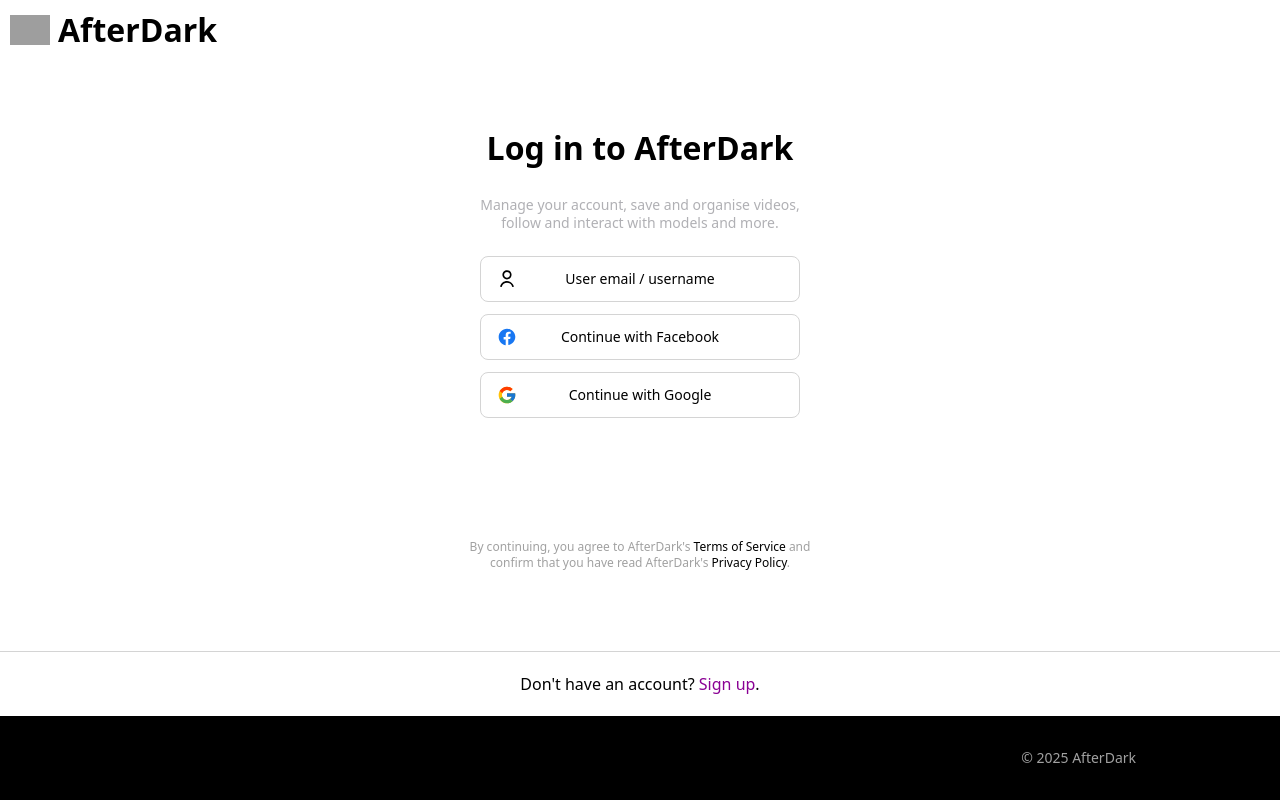
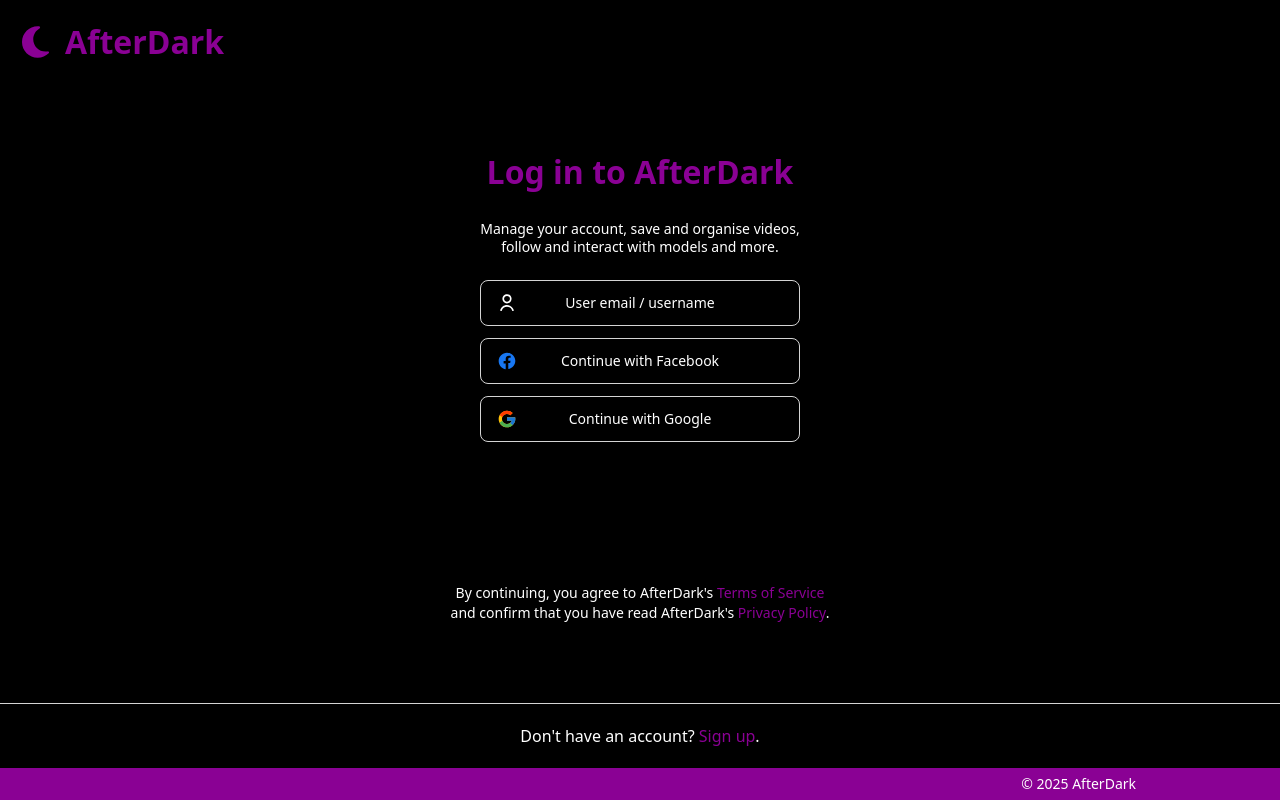
Before and after one commit to pft-jason/after-dark, a Django app: page /auth/ in a window 1280 px wide. Run offline with Django 5.2, Linux system fonts and the light colour scheme; grey boxes are pictures that could not be loaded.

Commit message:
Refactor authentication templates and styles for improved UI consistency and accessibility

```diff
--- a/AUTH/templates/AUTH/auth_home.html
+++ b/AUTH/templates/AUTH/auth_home.html
@@ -5,20 +5,20 @@
     {% include 'AUTH/includes/auth_header.html' %}
     <main>
         <div class="max-w-xs mx-auto text-center pt-16">
-            <h1 class="pb-6">Log in to AfterDark</h1>
-            <p class="text-[#16182357] leading-4.5 text-sm pb-6">
+            <h1 class="pb-6 text-primary">Log in to AfterDark</h1>
+            <p class="leading-4.5 text-sm pb-6">
                 Manage your account, save and organise videos, follow and interact with models and more.
             </p>
             <div class="flex flex-col gap-3">
-                <a href="{% url 'email_login' %}" class="relative block p-3 rounded-lg border border-neutral-300 hover:bg-neutral-100 text-center font-medium text-sm">
+                <a href="{% url 'email_login' %}" class="login-type-button">
                     <div class="w-5 h-5 absolute left-4">
                         <svg viewBox="0 0 48 48">
-                            <path d="M24.0003 7C20.1343 7 17.0003 10.134 17.0003 14C17.0003 17.866 20.1343 21 24.0003 21C27.8663 21 31.0003 17.866 31.0003 14C31.0003 10.134 27.8663 7 24.0003 7ZM13.0003 14C13.0003 7.92487 17.9252 3 24.0003 3C30.0755 3 35.0003 7.92487 35.0003 14C35.0003 20.0751 30.0755 25 24.0003 25C17.9252 25 13.0003 20.0751 13.0003 14ZM24.0003 33C18.0615 33 13.0493 36.9841 11.4972 42.4262C11.3457 42.9573 10.8217 43.3088 10.2804 43.1989L8.32038 42.8011C7.77914 42.6912 7.4266 42.1618 7.5683 41.628C9.49821 34.358 16.1215 29 24.0003 29C31.8792 29 38.5025 34.358 40.4324 41.628C40.5741 42.1618 40.2215 42.6912 39.6803 42.8011L37.7203 43.1989C37.179 43.3088 36.6549 42.9573 36.5035 42.4262C34.9514 36.9841 29.9391 33 24.0003 33Z"></path>
+                            <path fill="currentColor" d="M24.0003 7C20.1343 7 17.0003 10.134 17.0003 14C17.0003 17.866 20.1343 21 24.0003 21C27.8663 21 31.0003 17.866 31.0003 14C31.0003 10.134 27.8663 7 24.0003 7ZM13.0003 14C13.0003 7.92487 17.9252 3 24.0003 3C30.0755 3 35.0003 7.92487 35.0003 14C35.0003 20.0751 30.0755 25 24.0003 25C17.9252 25 13.0003 20.0751 13.0003 14ZM24.0003 33C18.0615 33 13.0493 36.9841 11.4972 42.4262C11.3457 42.9573 10.8217 43.3088 10.2804 43.1989L8.32038 42.8011C7.77914 42.6912 7.4266 42.1618 7.5683 41.628C9.49821 34.358 16.1215 29 24.0003 29C31.8792 29 38.5025 34.358 40.4324 41.628C40.5741 42.1618 40.2215 42.6912 39.6803 42.8011L37.7203 43.1989C37.179 43.3088 36.6549 42.9573 36.5035 42.4262C34.9514 36.9841 29.9391 33 24.0003 33Z"></path>
                         </svg>
                     </div>
                     <p>User email / username</p>
                 </a>
-                <a href="" class="relative block p-3 rounded-lg border border-neutral-300 hover:bg-neutral-100 text-center font-medium text-sm">
+                <a href="" class="login-type-button">
                     <div class="w-5 h-5 absolute left-4">
                         <svg viewBox="0 0 24 24">
                             <path fill="#1877F2" d="M22 12.07C22 6.48 17.52 2 12 2S2 6.48 2 12.07c0 5.02 3.66 9.18 8.44 9.93v-7.03h-2.5v-2.9h2.5V9.41c0-2.46 1.49-3.82 3.74-3.82 1.08 0 2.2.19 2.2.19v2.42h-1.24c-1.22 0-1.6.76-1.6 1.54v1.84h2.72l-.44 2.9h-2.28v7.03c4.78-.75 8.44-4.91 8.44-9.93z"/>
@@ -26,7 +26,7 @@
                     </div>
                     <p>Continue with Facebook</p>
                 </a>
-                <a href="" class="relative block p-3 rounded-lg border border-neutral-300 hover:bg-neutral-100 text-center font-medium text-sm">
+                <a href="" class="login-type-button">
                     <div class="w-5 h-5 absolute left-4">
                         <svg viewBox="0 0 48 48">
                             <path fill="#FFC107" d="M43.611,20.083H42V20H24v8h11.303c-1.649,4.657-6.08,8-11.303,8c-6.627,0-12-5.373-12-12c0-6.627,5.373-12,12-12c3.059,0,5.842,1.154,7.961,3.039l5.657-5.657C34.046,6.053,29.268,4,24,4C12.955,4,4,12.955,4,24c0,11.045,8.955,20,20,20c11.045,0,20-8.955,20-20C44,22.659,43.862,21.35,43.611,20.083z"></path>
--- a/AUTH/templates/AUTH/email_login.html
+++ b/AUTH/templates/AUTH/email_login.html
@@ -5,7 +5,7 @@
     {% include 'AUTH/includes/auth_header.html' %}
     <main>
         <div class="max-w-sm mx-auto pt-16">
-            <h1 class="text-center pb-6">Login</h1>
+            <h1 class="text-primary text-center pb-6">Login</h1>
             <div class="mb-10">
                 <form x-data="
                 {
@@ -32,7 +32,7 @@
                             <input x-model="password" x-bind:type="password_show ? 'text' : 'password'" name="password" placeholder="Password" class="input-field" value="">
                         </div>
                     </div>
-                    <a href="" class="block text-xs font-medium text-neutral-500 hover:underline hover:text-black mb-6">Forgot password?</a>
+                    <a href="" class="block text-xs font-medium hover:underline mb-6">Forgot password?</a>
                     <button x-bind:type="buttonActive ? 'submit' : 'button'" type="button" class="button" x-bind:class="{ 'button-active': buttonActive }">Log in</button>
                 </form>
             </div>
@@ -40,7 +40,7 @@
                 <a href="" class="flex items-center">
                     <div class="w-3.5 h-3.5">
                         <svg viewBox="0 0 48 48">
-                            <path d="M4.58579 22.5858L20.8787 6.29289C21.2692 5.90237 21.9024 5.90237 22.2929 6.29289L23.7071 7.70711C24.0976 8.09763 24.0976 8.7308 23.7071 9.12132L8.82843 24L23.7071 38.8787C24.0976 39.2692 24.0976 39.9024 23.7071 40.2929L22.2929 41.7071C21.9024 42.0976 21.2692 42.0976 20.8787 41.7071L4.58579 25.4142C3.80474 24.6332 3.80474 23.3668 4.58579 22.5858Z"></path>
+                            <path fill="currentColor" d="M4.58579 22.5858L20.8787 6.29289C21.2692 5.90237 21.9024 5.90237 22.2929 6.29289L23.7071 7.70711C24.0976 8.09763 24.0976 8.7308 23.7071 9.12132L8.82843 24L23.7071 38.8787C24.0976 39.2692 24.0976 39.9024 23.7071 40.2929L22.2929 41.7071C21.9024 42.0976 21.2692 42.0976 20.8787 41.7071L4.58579 25.4142C3.80474 24.6332 3.80474 23.3668 4.58579 22.5858Z"></path>
                         </svg>
                     </div>
                     <a href="{{ request.META.HTTP_REFERER }}">
--- a/AUTH/templates/AUTH/includes/auth_footer.html
+++ b/AUTH/templates/AUTH/includes/auth_footer.html
@@ -1,6 +1,6 @@
 <footer>
-    <div class="max-w-sm mx-auto text-center pt-8 pb-20 text-neutral-400 text-xs">
-        <p>By continuing, you agree to AfterDark's <a href="" class="text-black hover:underline">Terms of Service</a> and confirm that you have read AfterDark's <a href="" class="text-black hover:underline">Privacy Policy</a>.</p>
+    <div class="max-w-sm mx-auto text-center pt-8 pb-20 text-sm">
+        <p>By continuing, you agree to AfterDark's <a href="" class="text-primary hover:underline">Terms of Service</a> and confirm that you have read AfterDark's <a href="" class="text-primary hover:underline">Privacy Policy</a>.</p>
     </div>
     <div class="text-center p-5 border-t border-neutral-300">
     {% if request.resolver_match.url_name == 'email_signup' %}
@@ -9,7 +9,7 @@
         <p>Don't have an account? <a href="{% url 'email_signup' %}" class="text-primary font-medium hover:underline">Sign up</a>.</p>
     {% endif %}
     </div>
-    <div class="bg-black text-neutral-400 h-21 flex items-center justify-end px-36 text-sm">
+    <div class="bg-primary text-white h-8 flex items-center justify-end px-36 text-sm">
         <p>© 2025 AfterDark</p>
     </div>
 </footer>
--- a/AUTH/templates/AUTH/includes/auth_header.html
+++ b/AUTH/templates/AUTH/includes/auth_header.html
@@ -1,8 +1,8 @@
 <header class="sticky top-0 z-10">
-    <div class="bg-white h-[60px] flex items-center px-2.5">
-        <a class="flex items-center gap-2" href="{% url 'auth_home' %}">
-            <img class="w-10" src="https://img.icons8.com/wired/64/bright-moon.png" alt="bright-moon"/>
-            <h1>AfterDark</h1>
+    <div class="h-[84px] flex items-center pl-5.5 px-2.5">
+        <a class="flex items-center gap-4" href="{% url 'gallery_home' %}">
+            <svg class="h-9 text-primary mx-auto lg:mx-0" xmlns="http://www.w3.org/2000/svg" viewBox="0 0 384 512"><!--!Font Awesome Free 6.7.2 by @fontawesome - https://fontawesome.com License - https://fontawesome.com/license/free Copyright 2025 Fonticons, Inc.--><path fill="currentColor" d="M223.5 32C100 32 0 132.3 0 256S100 480 223.5 480c60.6 0 115.5-24.2 155.8-63.4c5-4.9 6.3-12.5 3.1-18.7s-10.1-9.7-17-8.5c-9.8 1.7-19.8 2.6-30.1 2.6c-96.9 0-175.5-78.8-175.5-176c0-65.8 36-123.1 89.3-153.3c6.1-3.5 9.2-10.5 7.7-17.3s-7.3-11.9-14.3-12.5c-6.3-.5-12.6-.8-19-.8z"/></svg>
+            <h1 class="text-primary">AfterDark</h1>
         </a>
     </div>
 </header>
--- a/CORE/urls.py
+++ b/CORE/urls.py
@@ -2,11 +2,13 @@
 from django.conf.urls.static import static
 from django.contrib import admin
 from django.urls import path, include
+from GALLERY.views import gallery_home as default
 
 urlpatterns = [
     path('admin/', admin.site.urls),
     path('gallery/', include('GALLERY.urls')),
     path('auth/', include('AUTH.urls')),
+    path('', default)
 ]
 
 if settings.DEBUG:
--- a/GALLERY/templates/GALLERY/gallery.html
+++ b/GALLERY/templates/GALLERY/gallery.html
@@ -2,8 +2,8 @@
 {% load static %}
 {% block content %}
     <content class="min-h-100dvh">
-        <aside class="fixed bg-white h-screen w-18 lg:w-74 border-r border-neutral-200 lg:border-none">
-            <div class="bg-white h-[60px] flex items-center px-2.5">
+        <aside class="fixed h-screen w-18 lg:w-74 border-r border-neutral-200 lg:border-none">
+            <div class="h-[60px] flex items-center px-2.5">
                 <a class="flex items-center" href="{% url 'auth_home' %}">
                     <img width="50" src="../static/images/icons8-media-outline-96.png" alt=""/>
                     <h1 class="hidden lg:block">AfterDark</h1>
--- a/GALLERY/urls.py
+++ b/GALLERY/urls.py
@@ -2,5 +2,5 @@
 from .views import *
 
 urlpatterns = [
-    path('', gallery_home, name="gallery"),
+    path('', gallery_home, name="gallery_home"),
 ]
--- a/templates/base.html
+++ b/templates/base.html
@@ -1,5 +1,5 @@
 <!DOCTYPE html>
-<html lang="en">
+<html lang="en" class="dark">
 <head>
     <meta charset="UTF-8">
     <meta name="viewport" content="width=device-width, initial-scale=1.0">
@@ -8,21 +8,19 @@
     <link rel="shortcut icon" type="image/x-icon" href="../static/images/icons8-media-outline-96.png">
     <title>After Dark</title>
     <style type="text/tailwindcss">
-        [x-cloak] {
-           display: none !important;
-        }
+        @custom-variant dark (&:where(.dark, .dark *));
         @theme {
             --color-primary: oklch(45.2% 0.211 324.591);
             --color-primary-dark: oklch(40.1% 0.17 325.612);
         }
-        body {
-            @apply font-light;
+        [x-cloak] {
+           display: none !important;
         }
         h1 {
             @apply text-[2rem] font-bold;
         }
         .input-field {
-            @apply bg-neutral-100 w-full px-3 py-2.5 border border-neutral-300 rounded-sm placeholder:text-neutral-400 focus:outline-hidden;
+            @apply bg-neutral-100 w-full px-3 py-2.5 border border-neutral-300 rounded-sm placeholder:text-neutral-400 focus:outline-hidden text-black;
         }
         .button {
             @apply bg-neutral-100 w-full px-3 py-2.5 rounded-sm font-medium text-neutral-400 text-sm cursor-not-allowed ;
@@ -30,9 +28,15 @@
         .button-active {
             @apply bg-primary hover:bg-primary-dark text-white cursor-pointer;
         }
+        .menu-item {
+            @apply flex items-center gap-4 lg:px-3 py-3 lg:py-2 hover:bg-neutral-100 dark:hover:bg-neutral-900 rounded mb-2
+        }
+        .login-type-button {
+            @apply relative block p-3 rounded-lg border border-neutral-300 hover:bg-neutral-100 dark:hover:bg-neutral-900 text-center font-medium text-sm
+        }
     </style>
 </head>
-<body>
+<body class="dark:text-white dark:bg-black">
 
     {% block content %}
     {% endblock %}
```
Also changed, not shown: AUTH/templates/AUTH/email_signup.html (+6 -6 lines).
